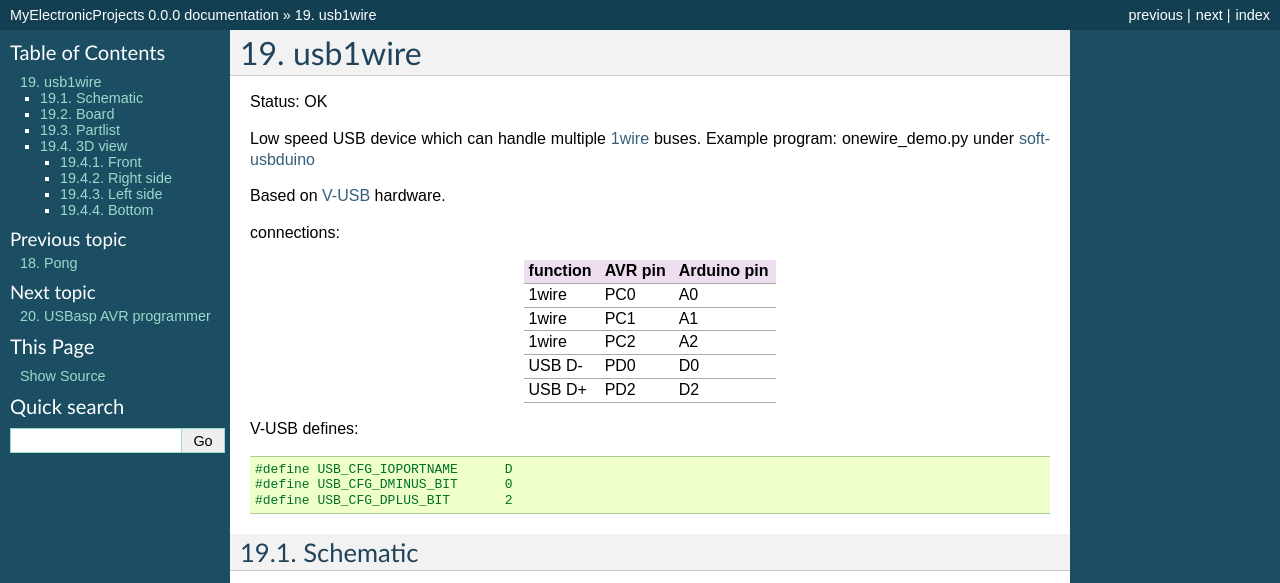
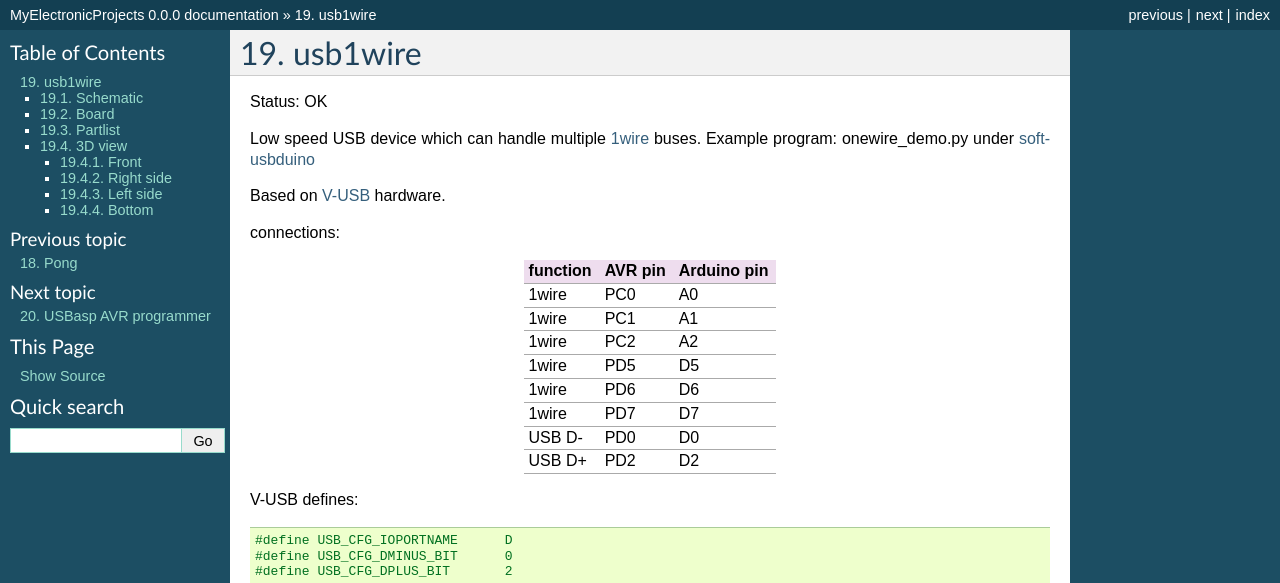
Before and after one commit to ponty/MyElectronicProjects, a Sphinx documentation site: the page built from docs/projects/usb1wire/usb1wire.rst, in a window 1280 px wide and 900 px high, cut to the strip 0-583 px from the top of the window. Built offline with Sphinx 7.4.7, drawn with Linux system fonts in a browser that asks for light colours.

Commit message:
new 1wire ports

```diff
--- a/docs/projects/usb1wire/usb1wire.rst
+++ b/docs/projects/usb1wire/usb1wire.rst
@@ -17,6 +17,9 @@ function   AVR pin  Arduino pin
 1wire     PC0       A0
 1wire     PC1       A1
 1wire     PC2       A2
+1wire     PD5       D5
+1wire     PD6       D6
+1wire     PD7       D7
 USB D-    PD0       D0
 USB D+    PD2       D2
 ========= ========= ===========
```
Also changed, not shown: 2 other files.
